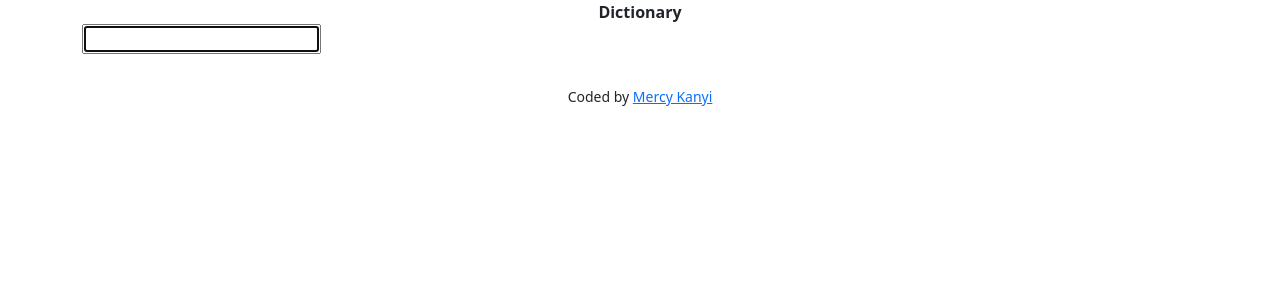
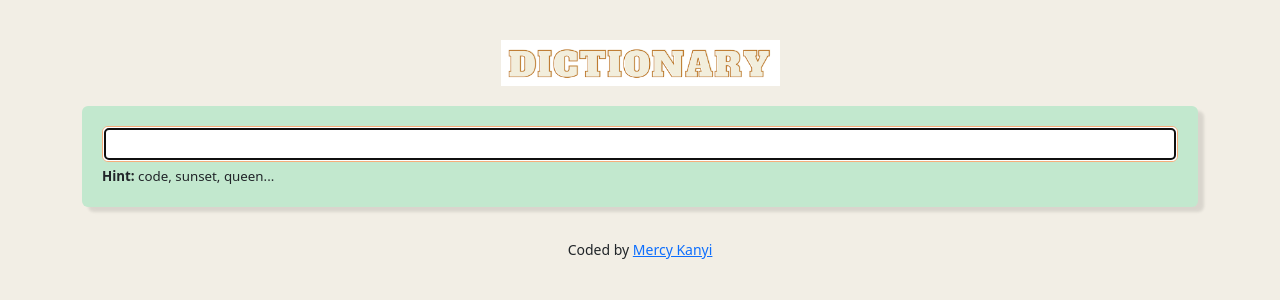
Before and after one commit to Mercy-Kanyi/Dictionary_project, a React (Create React App) app: page / in a window 1280 px wide. Shown: the top 300 px of the page. Built offline with nearby package versions, Linux system fonts and the light colour scheme; no server answers.

Commit message:
created sections in the css and styled. Created a default keyword

```diff
--- a/src/App.css
+++ b/src/App.css
@@ -1,3 +1,7 @@
+body {
+  background-color: #f2eee5;
+}
+
 .App-header {
   text-align: center;
   font-weight: bold;
--- a/src/App.js
+++ b/src/App.js
@@ -1,13 +1,16 @@
+import "bootstrap/dist/css/bootstrap.css";
 import "./App.css";
-import "bootstrap/dist/css/bootstrap.css";
 import Dictionary from "./Dictionary";
+import dictionary from "./Images/dictionary.png"
 
 function App() {
   return (
-    <div className="App">
+    <div className="App m-4 p-3">
       <div className="container">
-        <header className="App-header">Dictionary</header>
-        <Dictionary />
+        <header className="App-header">
+          <img src={dictionary} className="dictionary-image img-fluid w-25" alt="dictionary"/>
+        </header>
+        <Dictionary defaultWordSearch="code"/>
         <footer className="App-footer">
           <small>
             Coded by{" "}
--- a/src/Definitions.js
+++ b/src/Definitions.js
@@ -1,33 +1,32 @@
-import React from "react"
-import Meaning from "./Meaning"
-import Phonetics from "./Phonetics"
+import React from "react";
+import Meaning from "./Meaning";
+import Phonetics from "./Phonetics";
 
 export default function Definitions(props) {
   if (props.definitions) {
     //console.log(props.definitions);
     return (
-
       <div className="Definitions">
-			<h2>
-				{props.definitions.word}
-			</h2>
-			{props.definitions.phonetics.map(function(phonetic, index) {
+        <section>
+          <h2>{props.definitions.word}</h2>
+          {props.definitions.phonetics.map(function (phonetic, index) {
             return (
               <div key={index}>
                 <Phonetics phonetics={phonetic} />
               </div>
-				)
+            );
           })}
-			{props.definitions.meanings.map(function(meaning, index) {
+        </section>
+        {props.definitions.meanings.map(function (meaning, index) {
           return (
-					<div key={index}>
-						<Meaning meaning={meaning}/>
-					</div>
+            <section key={index}>
+              <Meaning meaning={meaning} />
+            </section>
           );
         })}
       </div>
-	)
+    );
   } else {
-		return (null)
+    return null;
   }
 }
--- /dev/null
+++ b/src/Defintions.css
@@ -0,0 +1,5 @@
+.Definitions h2{
+	font-size: 36px;
+	font-weight: bold;
+	line-height: 1.5;
+}
--- /dev/null
+++ b/src/Dictionary.css
@@ -0,0 +1,20 @@
+.Dictionary section {
+	background-color: #c2e8ce;
+	margin: 20px 0;
+	padding: 20px;
+	border-radius: 6px;
+	box-shadow: 6px 5px 3px rgba(0, 0, 0, 0.1);
+}
+
+.Dictionary input{
+	width: 100%;
+	padding: 5px 20px;
+	border: 1px solid #f6ad7b;
+	border-radius: 6px;
+	color: #be7575;
+}
+
+.Dictionary .hint{
+	font-size: smaller;
+	margin-top:  5px;
+}
--- a/src/Dictionary.js
+++ b/src/Dictionary.js
@@ -1,34 +1,55 @@
 import React, { useState } from "react";
 import axios from "axios";
 import Definitions from "./Definitions";
+import "./Dictionary.css"
 
-export default function Dictionary() {
-  let [wordSearched, setWordSearched] = useState("");
+export default function Dictionary(props) {
+  let [wordSearched, setWordSearched] = useState(props.defaultWordSearch);
   let [definition, setDefinition] = useState(null);
+  let [loaded, setLoaded] = useState(false)
 
   function handleResponse(response) {
     //console.log(response.data[0]);
     setDefinition(response.data[0]);
   }
 
+  function search() {
+    let apiUrl = `https://api.dictionaryapi.dev/api/v2/entries/en/${wordSearched}`;
+    axios.get(apiUrl).then(handleResponse);
+  }
+
   function handleSearch(event) {
     event.preventDefault();
-    //alert(`searching definition of ${wordSearched}`);
+    search();
 
-    let apiUrl = `https://api.dictionaryapi.dev/api/v2/entries/en/${wordSearched}`;
-    axios.get(apiUrl).then(handleResponse);
+  }
+
+  function load(){
+    setLoaded(true)
+    search();
   }
 
   function handleWordChange(event) {
     setWordSearched(event.target.value);
   }
 
-  return (
+  if (loaded) {
+    return (
     <div className="Dictionary">
-      <form onSubmit={handleSearch}>
-        <input type="search" autoFocus={true} onChange={handleWordChange} />
-      </form>
+      <section>
+        <form onSubmit={handleSearch}>
+          <input type="search" autoFocus={true} onChange={handleWordChange} />
+        </form>
+        <div className="hint">
+          <strong>Hint:</strong> code, sunset, queen...
+        </div>
+      </section>
       <Definitions definitions={definition} />
     </div>
   );
 }
+  else {
+    load();
+    return "Loading...";
+  }
+}
--- a/src/index.css
+++ b/src/index.css
@@ -1,5 +1,4 @@
 body {
-  margin: 0;
   font-family: -apple-system, BlinkMacSystemFont, 'Segoe UI', 'Roboto', 'Oxygen',
     'Ubuntu', 'Cantarell', 'Fira Sans', 'Droid Sans', 'Helvetica Neue',
     sans-serif;
```
Also changed, not shown: src/Images/dictionary.png (added). Lines whose indentation alone changed are shown as unchanged.
